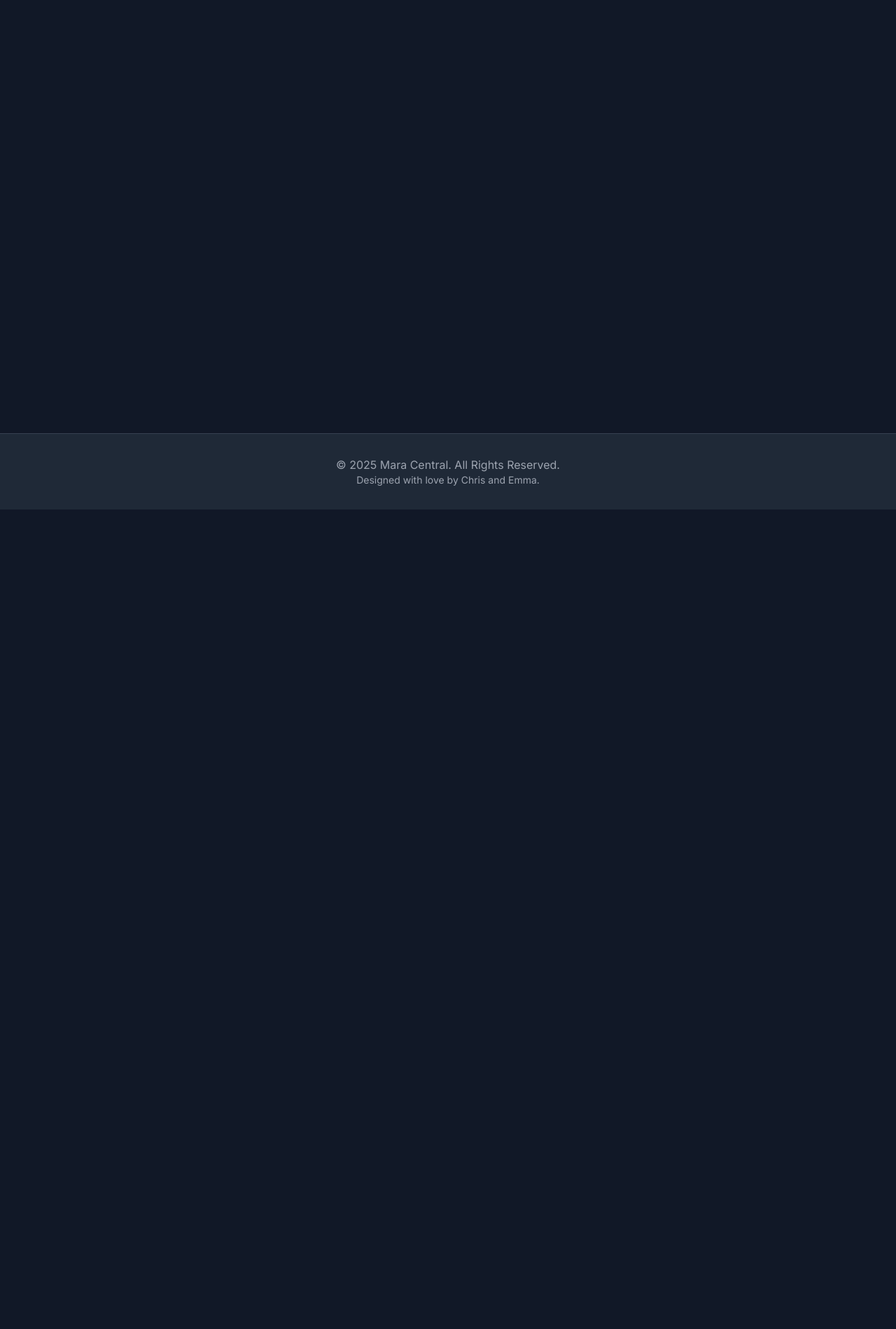
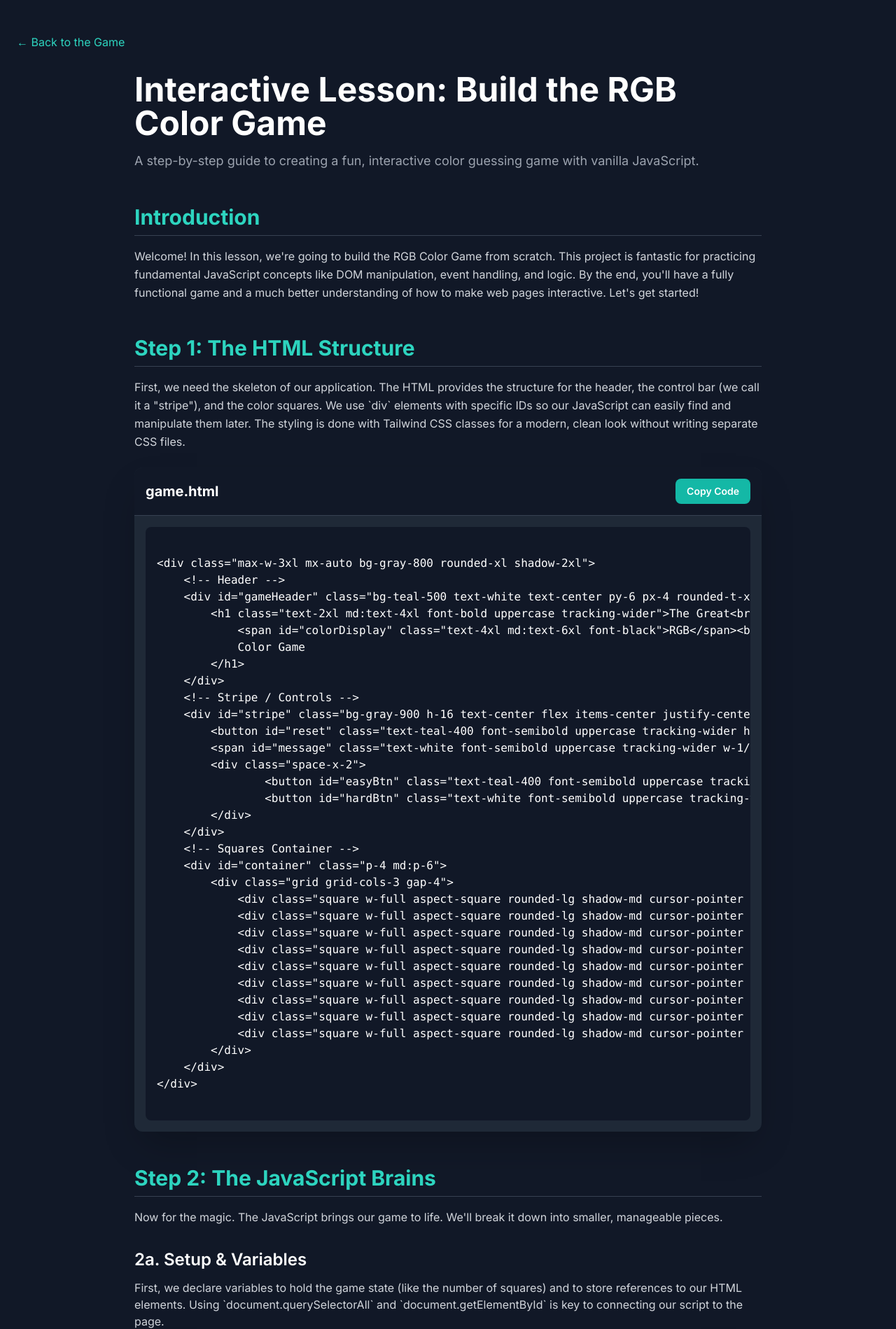
Before and after one commit to Chodejs/Mara-Central-Rebuild-2025, a PHP site: page /index.php?p=rgb_game_lesson in a window 1280 px wide. Shown: the part 72-1971 px from the top of the page at 70% size. Before the commit the page ends 800 px from the top, so only its background shows below. Run offline with PHP 8.4, Linux system fonts and the light colour scheme; some libraries are stand-ins or nearby versions.

Commit message:
Updated the rgb lesson layout
Made sure all the code is shown including the tailwind css within the rgb game lesson and all other lessons moving forward.

```diff
--- a/pages/rgb_game_lesson.php
+++ b/pages/rgb_game_lesson.php
@@ -0,0 +1,275 @@
+<main class="flex-grow">
+    <div class="container mx-auto px-6 py-12">
+        <div class="mb-8">
+            <a href="index.php?p=rgb_game" class="text-teal-400 hover:text-teal-300 transition-colors">&larr; Back to the Game</a>
+        </div>
+
+        <article class="max-w-4xl mx-auto">
+            <header class="mb-12">
+                <h1 class="text-4xl md:text-5xl font-bold text-white mb-4">Interactive Lesson: Build the RGB Color Game</h1>
+                <p class="text-lg text-gray-400">A step-by-step guide to creating a fun, interactive color guessing game with vanilla JavaScript.</p>
+            </header>
+
+            <!-- Introduction -->
+            <section class="mb-12">
+                <h2 class="text-3xl font-bold text-teal-400 mb-4 border-b border-gray-700 pb-2">Introduction</h2>
+                <p class="text-gray-300 leading-relaxed">
+                    Welcome! In this lesson, we're going to build the RGB Color Game from scratch. This project is fantastic for practicing fundamental JavaScript concepts like DOM manipulation, event handling, and logic. By the end, you'll have a fully functional game and a much better understanding of how to make web pages interactive. Let's get started!
+                </p>
+            </section>
+
+            <!-- Step 1: HTML -->
+            <section class="mb-12">
+                <h2 class="text-3xl font-bold text-teal-400 mb-4 border-b border-gray-700 pb-2">Step 1: The HTML Structure</h2>
+                <p class="text-gray-300 leading-relaxed mb-6">
+                    First, we need the skeleton of our application. The HTML provides the structure for the header, the control bar (we call it a "stripe"), and the color squares. We use `div` elements with specific IDs so our JavaScript can easily find and manipulate them later. The styling is done with Tailwind CSS classes for a modern, clean look without writing separate CSS files.
+                </p>
+                <div class="bg-gray-800 rounded-xl shadow-2xl">
+                    <div class="flex justify-between items-center p-4 bg-gray-900 rounded-t-xl border-b border-gray-700">
+                        <h3 class="text-xl font-bold text-white">game.html</h3>
+                        <button onclick="copyCode('htmlCodeBlock')" class="bg-teal-500 hover:bg-teal-600 text-white font-semibold px-4 py-2 rounded-lg transition-colors text-sm">Copy Code</button>
+                    </div>
+                    <div class="p-4">
+                        <pre class="language-html text-white bg-gray-900 p-4 rounded-lg overflow-x-auto"><code id="htmlCodeBlock"><?php echo htmlspecialchars('
+<div class="max-w-3xl mx-auto bg-gray-800 rounded-xl shadow-2xl">
+    <!-- Header -->
+    <div id="gameHeader" class="bg-teal-500 text-white text-center py-6 px-4 rounded-t-xl transition-colors duration-500">
+        <h1 class="text-2xl md:text-4xl font-bold uppercase tracking-wider">The Great<br>
+            <span id="colorDisplay" class="text-4xl md:text-6xl font-black">RGB</span><br>
+            Color Game
+        </h1>
+    </div>
+    <!-- Stripe / Controls -->
+    <div id="stripe" class="bg-gray-900 h-16 text-center flex items-center justify-center space-x-4 md:space-x-8">
+        <button id="reset" class="text-teal-400 font-semibold uppercase tracking-wider hover:text-white transition-colors px-4 py-2 rounded-md hover:bg-teal-500">New Colors</button>
+        <span id="message" class="text-white font-semibold uppercase tracking-wider w-1/3 text-center"></span>
+        <div class="space-x-2">
+                <button id="easyBtn" class="text-teal-400 font-semibold uppercase tracking-wider hover:text-white transition-colors px-4 py-2 rounded-md hover:bg-teal-500">Easy</button>
+                <button id="hardBtn" class="text-white font-semibold uppercase tracking-wider px-4 py-2 rounded-md bg-teal-500">Hard</button>
+        </div>
+    </div>
+    <!-- Squares Container -->
+    <div id="container" class="p-4 md:p-6">
+        <div class="grid grid-cols-3 gap-4">
+            <div class="square w-full aspect-square rounded-lg shadow-md cursor-pointer transition-all duration-300"></div>
+            <div class="square w-full aspect-square rounded-lg shadow-md cursor-pointer transition-all duration-300"></div>
+            <div class="square w-full aspect-square rounded-lg shadow-md cursor-pointer transition-all duration-300"></div>
+            <div class="square w-full aspect-square rounded-lg shadow-md cursor-pointer transition-all duration-300"></div>
+            <div class="square w-full aspect-square rounded-lg shadow-md cursor-pointer transition-all duration-300"></div>
+            <div class="square w-full aspect-square rounded-lg shadow-md cursor-pointer transition-all duration-300"></div>
+            <div class="square w-full aspect-square rounded-lg shadow-md cursor-pointer transition-all duration-300"></div>
+            <div class="square w-full aspect-square rounded-lg shadow-md cursor-pointer transition-all duration-300"></div>
+            <div class="square w-full aspect-square rounded-lg shadow-md cursor-pointer transition-all duration-300"></div>
+        </div>
+    </div>
+</div>
+                        '); ?></code></pre>
+                    </div>
+                </div>
+            </section>
+
+            <!-- Step 2: JavaScript -->
+            <section class="mb-12">
+                <h2 class="text-3xl font-bold text-teal-400 mb-4 border-b border-gray-700 pb-2">Step 2: The JavaScript Brains</h2>
+                <p class="text-gray-300 leading-relaxed mb-6">
+                    Now for the magic. The JavaScript brings our game to life. We'll break it down into smaller, manageable pieces.
+                </p>
+
+                <h3 class="text-2xl font-semibold text-white mb-3 mt-8">2a. Setup & Variables</h3>
+                <p class="text-gray-300 mb-4">
+                    First, we declare variables to hold the game state (like the number of squares) and to store references to our HTML elements. Using `document.querySelectorAll` and `document.getElementById` is key to connecting our script to the page.
+                </p>
+                <div class="bg-gray-800 rounded-xl shadow-2xl">
+                     <div class="flex justify-between items-center p-4 bg-gray-900 rounded-t-xl border-b border-gray-700">
+                        <h3 class="text-xl font-bold text-white">game.js (Part 1)</h3>
+                        <button onclick="copyCode('jsCodeBlock1')" class="bg-teal-500 hover:bg-teal-600 text-white font-semibold px-4 py-2 rounded-lg transition-colors text-sm">Copy Code</button>
+                    </div>
+                    <div class="p-4">
+                        <pre class="language-js text-white bg-gray-900 p-4 rounded-lg overflow-x-auto"><code id="jsCodeBlock1"><?php echo htmlspecialchars('
+let numSquares = 9;
+let colors = []; // An array to store the random colors
+let pickedColor; // The correct color the user needs to guess
+
+// --- Selectors for HTML elements ---
+const squares = document.querySelectorAll(".square");
+const colorDisplay = document.getElementById("colorDisplay");
+const messageDisplay = document.querySelector("#message");
+const gameHeader = document.querySelector("#gameHeader");
+const resetButton = document.querySelector("#reset");
+const easyBtn = document.querySelector("#easyBtn");
+const hardBtn = document.querySelector("#hardBtn");
+
+// Run the main initializer function when the script loads
+init();
+                        '); ?></code></pre>
+                    </div>
+                </div>
+
+                <h3 class="text-2xl font-semibold text-white mb-3 mt-8">2b. The `init` Function</h3>
+                 <p class="text-gray-300 mb-4">
+                    An `init` (initialize) function is a great way to organize our setup code. It calls other functions to set up the mode buttons (Easy/Hard), the color squares, and then calls `reset()` to start the first round of the game.
+                </p>
+                <div class="bg-gray-800 rounded-xl shadow-2xl">
+                     <div class="flex justify-between items-center p-4 bg-gray-900 rounded-t-xl border-b border-gray-700">
+                        <h3 class="text-xl font-bold text-white">game.js (Part 2)</h3>
+                        <button onclick="copyCode('jsCodeBlock2')" class="bg-teal-500 hover:bg-teal-600 text-white font-semibold px-4 py-2 rounded-lg transition-colors text-sm">Copy Code</button>
+                    </div>
+                    <div class="p-4">
+                        <pre class="language-js text-white bg-gray-900 p-4 rounded-lg overflow-x-auto"><code id="jsCodeBlock2"><?php echo htmlspecialchars('
+function init() {
+    setupModeButtons();
+    setupSquares();
+    reset();
+}
+
+function setupModeButtons() {
+    // ... event listeners for easyBtn and hardBtn go here ...
+}
+
+function setupSquares() {
+    // ... event listeners for each square go here ...
+}
+                        '); ?></code></pre>
+                    </div>
+                </div>
+
+                 <h3 class="text-2xl font-semibold text-white mb-3 mt-8">2c. Generating Random Colors</h3>
+                 <p class="text-gray-300 mb-4">
+                    This is the core logic for creating colors. The `randomColor` function generates a single "rgb(r, g, b)" string. The `generateRandomColors` function calls it multiple times (based on `numSquares`) to create an array of color strings for our game.
+                </p>
+                 <div class="bg-gray-800 rounded-xl shadow-2xl">
+                     <div class="flex justify-between items-center p-4 bg-gray-900 rounded-t-xl border-b border-gray-700">
+                        <h3 class="text-xl font-bold text-white">game.js (Part 3)</h3>
+                        <button onclick="copyCode('jsCodeBlock3')" class="bg-teal-500 hover:bg-teal-600 text-white font-semibold px-4 py-2 rounded-lg transition-colors text-sm">Copy Code</button>
+                    </div>
+                    <div class="p-4">
+                        <pre class="language-js text-white bg-gray-900 p-4 rounded-lg overflow-x-auto"><code id="jsCodeBlock3"><?php echo htmlspecialchars('
+function generateRandomColors(num) {
+    const arr = [];
+    for (let i = 0; i < num; i++) {
+        arr.push(randomColor());
+    }
+    return arr;
+}
+
+function randomColor() {
+    // Pick a "red" from 0 - 255
+    const r = Math.floor(Math.random() * 256);
+    // Pick a "green" from 0 - 255
+    const g = Math.floor(Math.random() * 256);
+    // Pick a "blue" from 0 - 255
+    const b = Math.floor(Math.random() * 256);
+    return "rgb(" + r + ", " + g + ", " + b + ")";
+}
+                        '); ?></code></pre>
+                    </div>
+                </div>
+
+                <h3 class="text-2xl font-semibold text-white mb-3 mt-8">2d. Resetting the Game</h3>
+                <p class="text-gray-300 mb-4">
+                    The `reset` function is what starts a new round. It generates new colors, picks one as the winner, updates the `colorDisplay` in the header, and then loops through the squares to assign them the new colors. It also handles showing/hiding squares for easy vs. hard mode.
+                </p>
+                <div class="bg-gray-800 rounded-xl shadow-2xl">
+                    <div class="flex justify-between items-center p-4 bg-gray-900 rounded-t-xl border-b border-gray-700">
+                        <h3 class="text-xl font-bold text-white">game.js (Part 4)</h3>
+                        <button onclick="copyCode('jsCodeBlock4')" class="bg-teal-500 hover:bg-teal-600 text-white font-semibold px-4 py-2 rounded-lg transition-colors text-sm">Copy Code</button>
+                    </div>
+                    <div class="p-4">
+                        <pre class="language-js text-white bg-gray-900 p-4 rounded-lg overflow-x-auto"><code id="jsCodeBlock4"><?php echo htmlspecialchars('
+function reset() {
+    colors = generateRandomColors(numSquares);
+    pickedColor = pickColor();
+    colorDisplay.textContent = pickedColor;
+    messageDisplay.textContent = "";
+    resetButton.textContent = "New Colors";
+    gameHeader.style.backgroundColor = "#4fd1c5"; // Reset header color
+
+    for (let i = 0; i < squares.length; i++) {
+        if (colors[i]) {
+            squares[i].style.display = "block"; // Show square if it has a color
+            squares[i].style.backgroundColor = colors[i];
+        } else {
+            squares[i].style.display = "none"; // Hide extra squares in easy mode
+        }
+    }
+}
+
+// Helper function to pick a winning color from our `colors` array
+function pickColor() {
+    const random = Math.floor(Math.random() * colors.length);
+    return colors[random];
+}
+                        '); ?></code></pre>
+                    </div>
+                </div>
+
+                 <h3 class="text-2xl font-semibold text-white mb-3 mt-8">2e. Handling Clicks</h3>
+                <p class="text-gray-300 mb-4">
+                    Inside `setupSquares`, we add a `click` event listener to each square. When a square is clicked, we grab its `backgroundColor`. We then check if it matches the `pickedColor`. If it's a match, we call `changeColors()` to make everything the winning color. If not, we "fade" the incorrect square into the background color.
+                </p>
+                 <div class="bg-gray-800 rounded-xl shadow-2xl">
+                    <div class="flex justify-between items-center p-4 bg-gray-900 rounded-t-xl border-b border-gray-700">
+                        <h3 class="text-xl font-bold text-white">game.js (Part 5)</h3>
+                        <button onclick="copyCode('jsCodeBlock5')" class="bg-teal-500 hover:bg-teal-600 text-white font-semibold px-4 py-2 rounded-lg transition-colors text-sm">Copy Code</button>
+                    </div>
+                    <div class="p-4">
+                        <pre class="language-js text-white bg-gray-900 p-4 rounded-lg overflow-x-auto"><code id="jsCodeBlock5"><?php echo htmlspecialchars('
+function setupSquares() {
+    for (let i = 0; i < squares.length; i++) {
+        squares[i].addEventListener("click", function() {
+            const clickedColor = this.style.backgroundColor;
+            if (clickedColor === pickedColor) {
+                messageDisplay.textContent = "Correct!";
+                resetButton.textContent = "Play Again?";
+                changeColors(clickedColor);
+                gameHeader.style.backgroundColor = clickedColor;
+            } else {
+                this.style.backgroundColor = "#2d3748"; // Fade to background
+                messageDisplay.textContent = "Try Again";
+            }
+        });
+    }
+}
+
+// Changes all squares to the correct color on win
+function changeColors(color) {
+    for (let i = 0; i < squares.length; i++) {
+        squares[i].style.backgroundColor = color;
+    }
+}
+                        '); ?></code></pre>
+                    </div>
+                </div>
+            </section>
+
+            <!-- Conclusion -->
+            <section class="mt-16 text-center">
+                 <h2 class="text-3xl font-bold text-teal-400 mb-4">Congratulations!</h2>
+                 <p class="text-gray-300 leading-relaxed max-w-2xl mx-auto mb-8">
+                    You've just walked through the entire process of building the RGB Color Game. You can see how combining a simple HTML structure with powerful JavaScript logic can create a really engaging user experience. Feel free to experiment with the code, change the number of squares, or add new features!
+                 </p>
+                 <a href="index.php?p=rgb_game_code" class="bg-gray-700 hover:bg-gray-600 text-white font-semibold px-8 py-3 rounded-lg transition-colors inline-block">View Full Source Code</a>
+            </section>
+
+        </article>
+    </div>
+</main>
+
+<script>
+    function copyCode(elementId) {
+        const codeElement = document.getElementById(elementId);
+        // We need to handle the decoded HTML entities
+        const tempTextArea = document.createElement('textarea');
+        tempTextArea.innerHTML = codeElement.innerHTML;
+        const code = tempTextArea.value;
+
+        tempTextArea.value = code.trim();
+        document.body.appendChild(tempTextArea);
+        tempTextArea.select();
+        document.execCommand('copy');
+        document.body.removeChild(tempTextArea);
+
+        // Simple feedback alert
+        alert('Code copied to clipboard!');
+    }
+</script>
```
Also changed, not shown: pages/lessons.php (+42 -2 lines), pages/rgb_game.php (+5 -5 lines).
